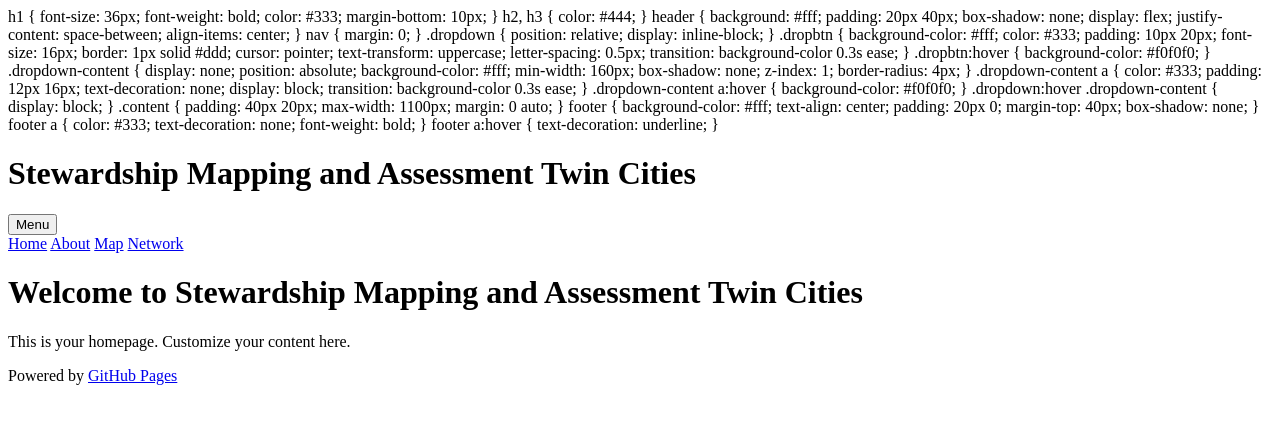
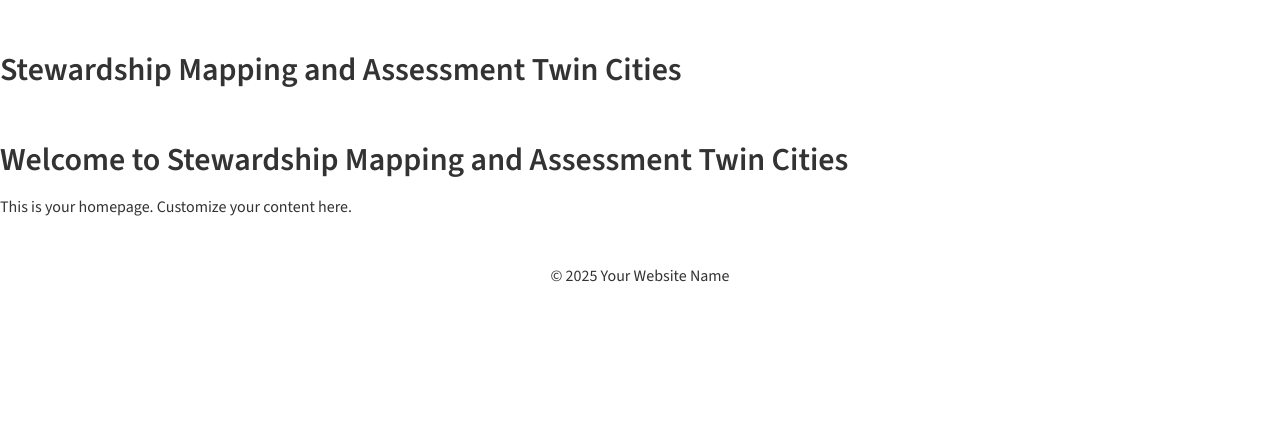
Before and after one commit to sallydonovan/mspstewmap, a Jekyll site: the page built from index.md, in a window 1280 px wide. Shown: the top 424 px of the page. Built offline with Jekyll 4.4.1, drawn with Linux system fonts in a browser that asks for light colours.

Commit message:
Update default.html

```diff
--- a/_layouts/default.html
+++ b/_layouts/default.html
@@ -1,129 +1,34 @@
 <!DOCTYPE html>
-<html>
+<html lang="en">
 <head>
-  <!-- Google Fonts -->
-  <link href="https://fonts.googleapis.com/css2?family=Source+Sans+3:wght@400;600&family=Merriweather:wght@700&display=swap" rel="stylesheet">
-    h1 {
-      font-size: 36px;
-      font-weight: bold;
-      color: #333;
-      margin-bottom: 10px;
-    }
+  <meta charset="UTF-8">
+  <meta name="viewport" content="width=device-width, initial-scale=1.0">
+  <meta http-equiv="X-UA-Compatible" content="ie=edge">
+  <title>{{ page.title | default: site.title }}</title>
 
-    h2, h3 {
-      color: #444;
-    }
+  <!-- Google Fonts for Source Sans 3 -->
+  <link href="https://fonts.googleapis.com/css2?family=Source+Sans+3:wght@400;600&display=swap" rel="stylesheet">
 
-    header {
-      background: #fff;
-      padding: 20px 40px;
-      box-shadow: none;
-      display: flex;
-      justify-content: space-between;
-      align-items: center;
-    }
+  <!-- Include any other meta tags, links, or external CSS files as needed -->
 
-    nav {
-      margin: 0;
-    }
+  <!-- Link to External CSS -->
+  <link rel="stylesheet" href="{{ site.baseurl }}/assets/css/style.css">
+</head>
+<body>
 
-    .dropdown {
-      position: relative;
-      display: inline-block;
-    }
-
-    .dropbtn {
-      background-color: #fff;
-      color: #333;
-      padding: 10px 20px;
-      font-size: 16px;
-      border: 1px solid #ddd;
-      cursor: pointer;
-      text-transform: uppercase;
-      letter-spacing: 0.5px;
-      transition: background-color 0.3s ease;
-    }
-
-    .dropbtn:hover {
-      background-color: #f0f0f0;
-    }
-
-    .dropdown-content {
-      display: none;
-      position: absolute;
-      background-color: #fff;
-      min-width: 160px;
-      box-shadow: none;
-      z-index: 1;
-      border-radius: 4px;
-    }
-
-    .dropdown-content a {
-      color: #333;
-      padding: 12px 16px;
-      text-decoration: none;
-      display: block;
-      transition: background-color 0.3s ease;
-    }
-
-    .dropdown-content a:hover {
-      background-color: #f0f0f0;
-    }
-
-    .dropdown:hover .dropdown-content {
-      display: block;
-    }
-
-    .content {
-      padding: 40px 20px;
-      max-width: 1100px;
-      margin: 0 auto;
-    }
-
-    footer {
-      background-color: #fff;
-      text-align: center;
-      padding: 20px 0;
-      margin-top: 40px;
-      box-shadow: none;
-    }
-
-    footer a {
-      color: #333;
-      text-decoration: none;
-      font-weight: bold;
-    }
-
-    footer a:hover {
-      text-decoration: underline;
-    }
-  </style>
-</head>
-
-<body>
+  <!-- Page content goes here -->
   <header>
-    <div>
-      <h1>{{ site.title }}</h1>
-    </div>
-    <nav>
-  <div class="dropdown">
-    <button class="dropbtn">Menu</button>
-    <div class="dropdown-content">
-      <a href="{{ site.baseurl }}/">Home</a>
-      <a href="{{ site.baseurl }}/about/">About</a>
-      <a href="{{ site.baseurl }}/map/">Map</a>
-      <a href="{{ site.baseurl }}/network/">Network</a>
-    </div>
-  </div>
-</nav>
+    <h1>{{ page.title | default: site.title }}</h1>
   </header>
 
-  <div class="content">
+  <main>
     {{ content }}
-  </div>
+  </main>
 
+  <!-- Optionally add a footer -->
   <footer>
-    <p>Powered by <a href="https://github.com">GitHub Pages</a></p>
+    <p>&copy; {{ site.time | date: "%Y" }} Your Website Name</p>
   </footer>
+
 </body>
 </html>
```
